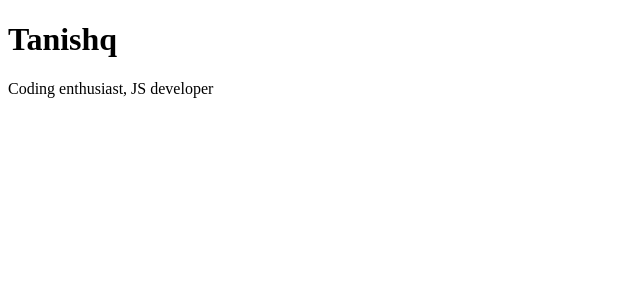
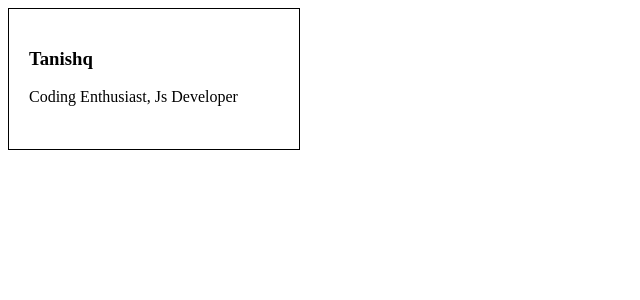
Before and after one commit to HackForValley/React, a React (Create React App) app in the folder Tanishq/my-app/: page / in a window 1280 px wide. Shown: the top 300 px of the page, without its empty margins (0-640 px from the left). Built offline with nearby package versions, Linux system fonts and the light colour scheme.

Commit message:
Some improvements
Gave a card like desing to Person Component
Replaced placeholder content with props
Passed name and about props to Person

```diff
--- a/Tanishq/my-app/src/components/App.js
+++ b/Tanishq/my-app/src/components/App.js
@@ -6,7 +6,7 @@ class App extends React.Component {
   render() {
     return (
       <div className="App">
-        <Person />
+        <Person name="Tanishq" about="Coding Enthusiast, Js Developer" />
       </div>
     );
   }
--- /dev/null
+++ b/Tanishq/my-app/src/components/Person.css
@@ -0,0 +1,6 @@
+.Person {
+  border: solid 1px black;
+  padding: 20px;
+  height: 100px;
+  width: 250px;
+}
--- a/Tanishq/my-app/src/components/Person.js
+++ b/Tanishq/my-app/src/components/Person.js
@@ -1,11 +1,12 @@
 import React, { Component } from "react";
+import "./Person.css";
 
 class Person extends Component {
   render() {
     return (
       <div className="Person">
-        <h1>Tanishq</h1>
-        <p>Coding enthusiast, JS developer</p>
+        <h3>{this.props.name}</h3>
+        <p>{this.props.about}</p>
       </div>
     );
   }
```
